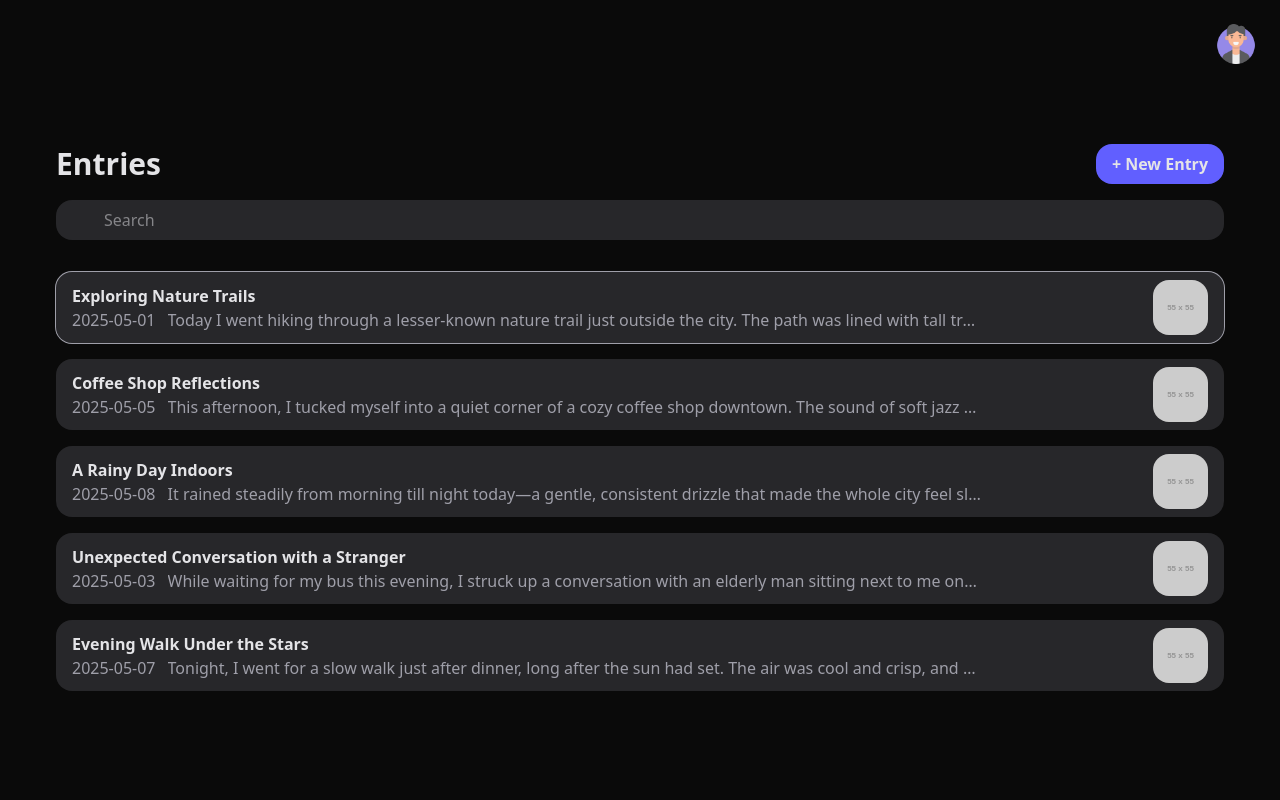
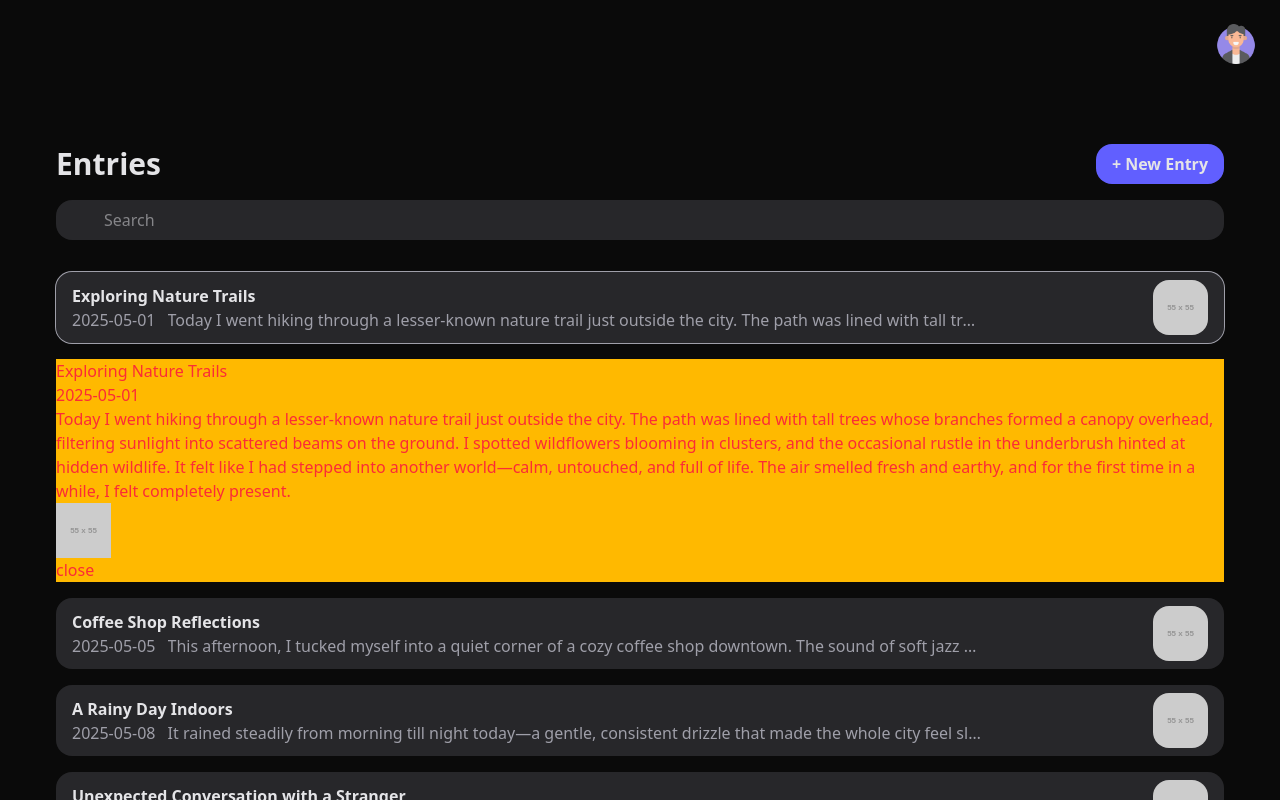
Before and after one commit to neorrie/MoodLog, a React (Vite) app in the folder frontend/: page /dashboard in a window 1280 px wide. Both pictures are taken after a click on the element 640 px from the left and 307 px from the top of the page. Shown: the top 800 px of the page. Built offline with nearby package versions, Linux system fonts and the light colour scheme; some icons are missing.

Commit message:
that was tough

```diff
--- /dev/null
+++ b/frontend/src/components/EntryPopup.jsx
@@ -0,0 +1,15 @@
+function EntryPopup(props) {
+  return props.trigger ? (
+    <div className="text-red-500 bg-amber-400">
+      <p>{props.title}</p>
+      <p>{props.date}</p>
+      <p>{props.caption}</p>
+      <img src={props.imgURL} />
+      <button>close</button>
+    </div>
+  ) : (
+    ""
+  );
+}
+
+export default EntryPopup;
--- a/frontend/src/components/JournalEntry.jsx
+++ b/frontend/src/components/JournalEntry.jsx
@@ -1,24 +1,32 @@
-import { useState } from "react";
+import EntryPopup from "./EntryPopup";
 
-function JournalEntry({ title, date, imgURL, caption }) {
-  const [entryOpen, setEntryOpen] = useState(false);
+function JournalEntry(props) {
+  const isOpen = props.entryOpen === props.id;
 
   return (
     <div>
       <div
         className={`bg-zinc-800 hover:bg-zinc-900 flex justify-between items-center px-4 py-2 my-4 rounded-2xl
-        cursor-pointer ${entryOpen ? "ring-1 ring-zinc-400" : "ring-0"}`}
-        onClick={() => setEntryOpen(!entryOpen)}
+        cursor-pointer ${isOpen ? "ring-1 ring-zinc-400" : "ring-0"}`}
+        onClick={() => props.setEntryOpen(isOpen ? null : props.id)}
       >
-        <div className="flex flex-col mr-2 w-[80%] md:">
-          <p className="font-semibold">{title}</p>
+        <div className="flex flex-col mr-2 w-[80%]">
+          <p className="font-semibold">{props.title}</p>
           <div className="flex gap-3">
-            <p className="text-zinc-400 ">{date}</p>
-            <p className="text-zinc-400 truncate flex-1">{caption}</p>
+            <p className="text-zinc-400">{props.date}</p>
+            <p className="text-zinc-400 truncate flex-1">{props.caption}</p>
           </div>
         </div>
-        <img src={imgURL} className="rounded-2xl" />
+        <img src={props.imgURL} className="rounded-2xl" />
       </div>
+
+      <EntryPopup
+        trigger={isOpen}
+        title={props.title}
+        date={props.date}
+        caption={props.caption}
+        imgURL={props.imgURL}
+      />
     </div>
   );
 }
--- a/frontend/src/pages/Dashboard.jsx
+++ b/frontend/src/pages/Dashboard.jsx
@@ -1,8 +1,12 @@
 import DashboardNavBar from "../components/DashboardNavBar";
 import "boxicons";
 import JournalEntry from "../components/JournalEntry";
+import { useState } from "react";
 
 function Dashboard() {
+  const [searchEntry, setSearchEntry] = useState("");
+  const [entryOpen, setEntryOpen] = useState(null);
+
   const journalData = [
     {
       title: "Exploring Nature Trails",
@@ -60,18 +64,28 @@ function Dashboard() {
               type="text"
               className="grow outline-0"
               placeholder="Search"
+              value={searchEntry}
+              onChange={(event) => {
+                setSearchEntry(event.target.value);
+                setEntryOpen(null);
+              }}
             />
           </div>
           {/* journal entries should go here */}
           {journalData.map((journal, index) => {
             return (
+              journal.title.toLowerCase().includes(searchEntry) && (
                 <JournalEntry
                   key={index}
+                  id={index}
                   title={journal.title}
                   date={journal.date}
                   imgURL={journal.imgURL}
                   caption={journal.caption}
+                  entryOpen={entryOpen}
+                  setEntryOpen={setEntryOpen}
                 />
+              )
             );
           })}
         </div>
```
Also changed, not shown: 2 other files (tests, documents, lock files or other folders). Lines whose indentation alone changed are shown as unchanged.
